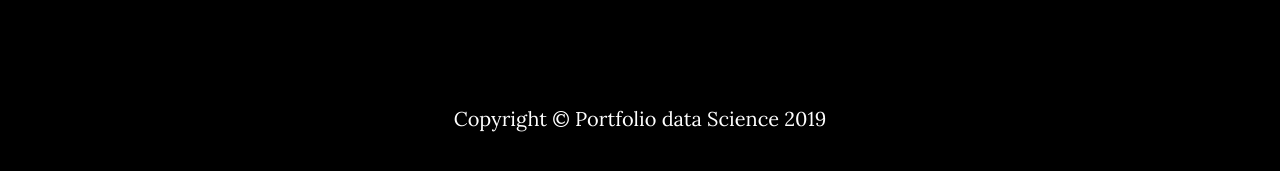
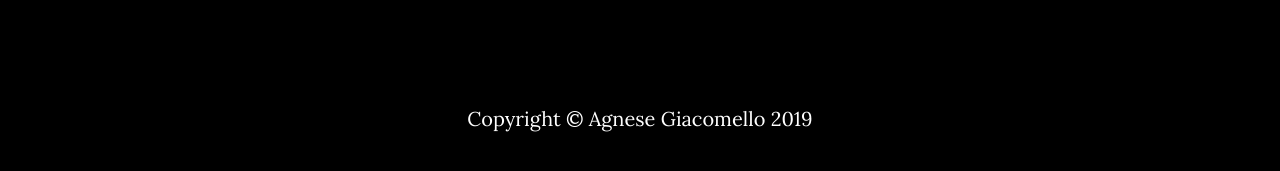
Before and after one commit to AgneseG/AgneseG.github.io, a Jekyll site: the page built from index.html, in a window 1280 px wide and 900 px high, scrolled down 3084 px. Shown: the part 715-886 px from the top of the window. Built offline with Jekyll 4.4.1, drawn with Linux system fonts in a browser that asks for light colours.

Commit message:
Update _config.yml

```diff
--- a/_config.yml
+++ b/_config.yml
@@ -11,7 +11,7 @@ color:
   links: '#219ab3'
 
 # Footer settings
-footer: Portfolio data Science
+footer: Agnese Giacomello
 
 # Social networks usernames (many more available: google-plus, flickr, dribbble, pinterest, instagram, tumblr, linkedin, etc.)
 social:
```
